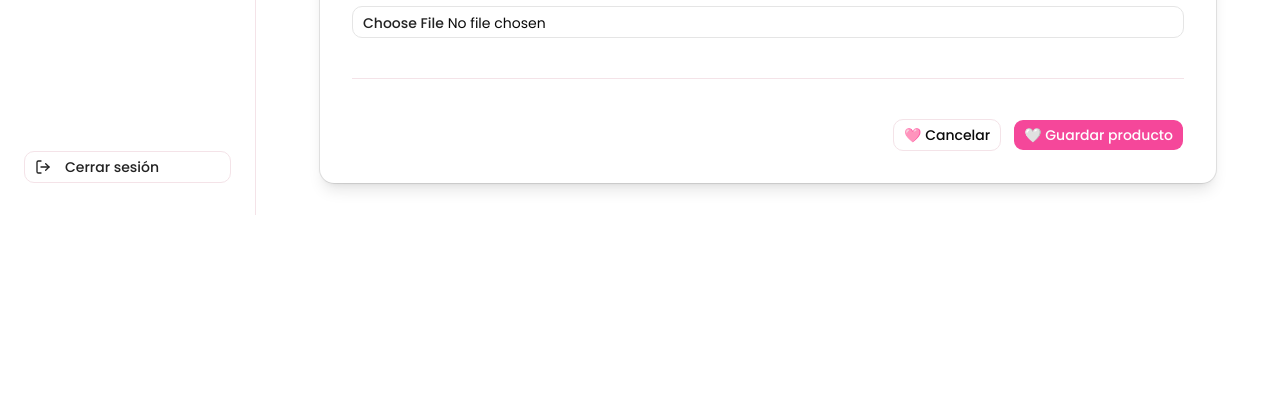
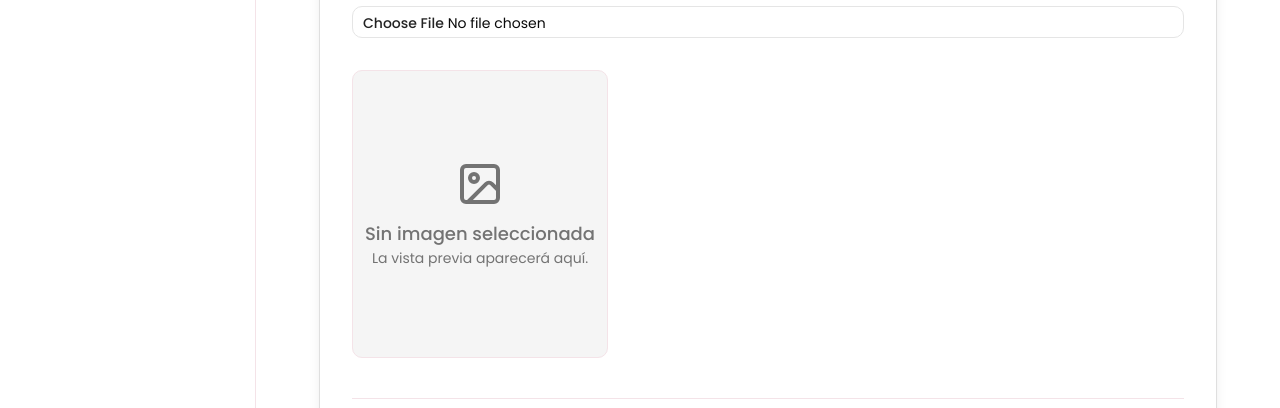
Before and after one commit to jhoanCampo94/Kiki-productos, a Next.js app: page /admin/products/new in a window 1280 px wide. Shown: the part 1144-1552 px from the top of the page. Before the commit the page ends 1359 px from the top, so only its background shows below. Built offline with nearby package versions, Linux system fonts and the light colour scheme; no server answers; the database is empty.

Commit message:
feat: add image preview and validation feedback

```diff
--- a/components/admin/product-form/product/ProductImage.tsx
+++ b/components/admin/product-form/product/ProductImage.tsx
@@ -2,6 +2,9 @@ import { Input } from "@/components/ui/input";
 import { Label } from "@/components/ui/label";
 import { Controller, UseFormReturn } from "react-hook-form";
 import { ProductFormData } from "@/schemas/product.schema";
+import { useEffect, useState } from "react";
+import Image from "next/image";
+import { ImageIcon } from "lucide-react";
 
 type ProductImageProps = {
   form: UseFormReturn<ProductFormData>;
@@ -9,9 +12,28 @@ type ProductImageProps = {
 
 export default function ProductImage({ form }: ProductImageProps) {
 
+  const [preview, setPreview] = useState<string | null>(null);
+
   const {
     formState: { errors },
   } = form;
+
+  const image = form.watch("image");
+
+  useEffect(() => {
+    if (!image) {
+      setPreview(null);
+      return;
+    }
+
+    const objectUrl = URL.createObjectURL(image);
+    setPreview(objectUrl);
+
+    return () => {
+      URL.revokeObjectURL(objectUrl);
+    }
+  }, [image])
+
 
   return (
     <section className="space-y-8">
@@ -40,6 +62,28 @@ export default function ProductImage({ form }: ProductImageProps) {
               />
             )}
           />
+          <div className="relative mt-6 flex h-72 w-64 items-center justify-center overflow-hidden rounded-lg border bg-muted">
+            {preview ? (
+              <Image
+                src={preview}
+                alt="Vista previa del producto"
+                fill
+                unoptimized
+                className="object-cover transition-opacity duration-300"
+              />
+            ) : (
+              <div className="text-center text-muted-foreground">
+                <ImageIcon className="mx-auto mb-3 h-12 w-12" />
+                <p className="text-lg font-medium">
+                  Sin imagen seleccionada
+                </p>
+
+                <p className="text-sm">
+                  La vista previa aparecerá aquí.
+                </p>
+              </div>
+            )}
+          </div>
           {errors.image && (
             <p className="text-sm text-destructive">
               {errors.image.message}
```
